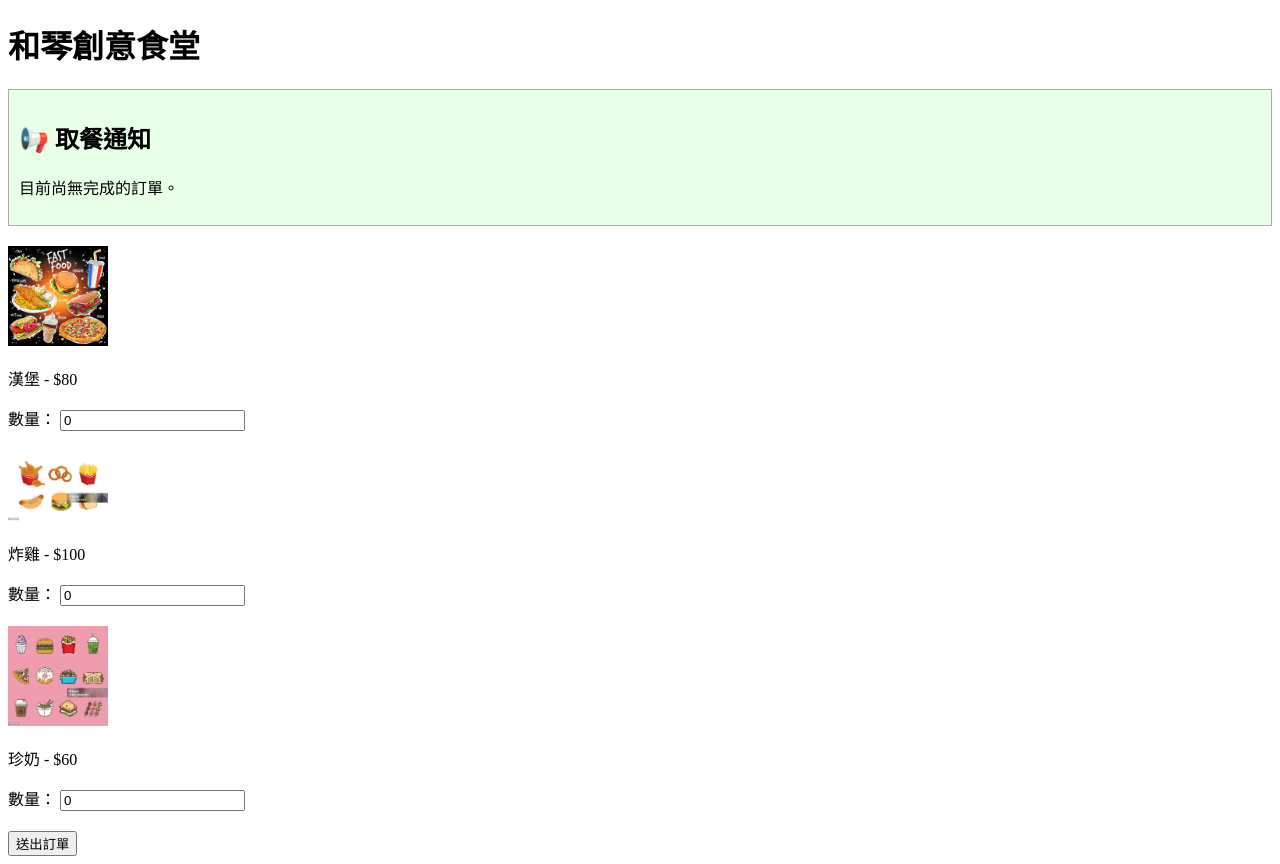
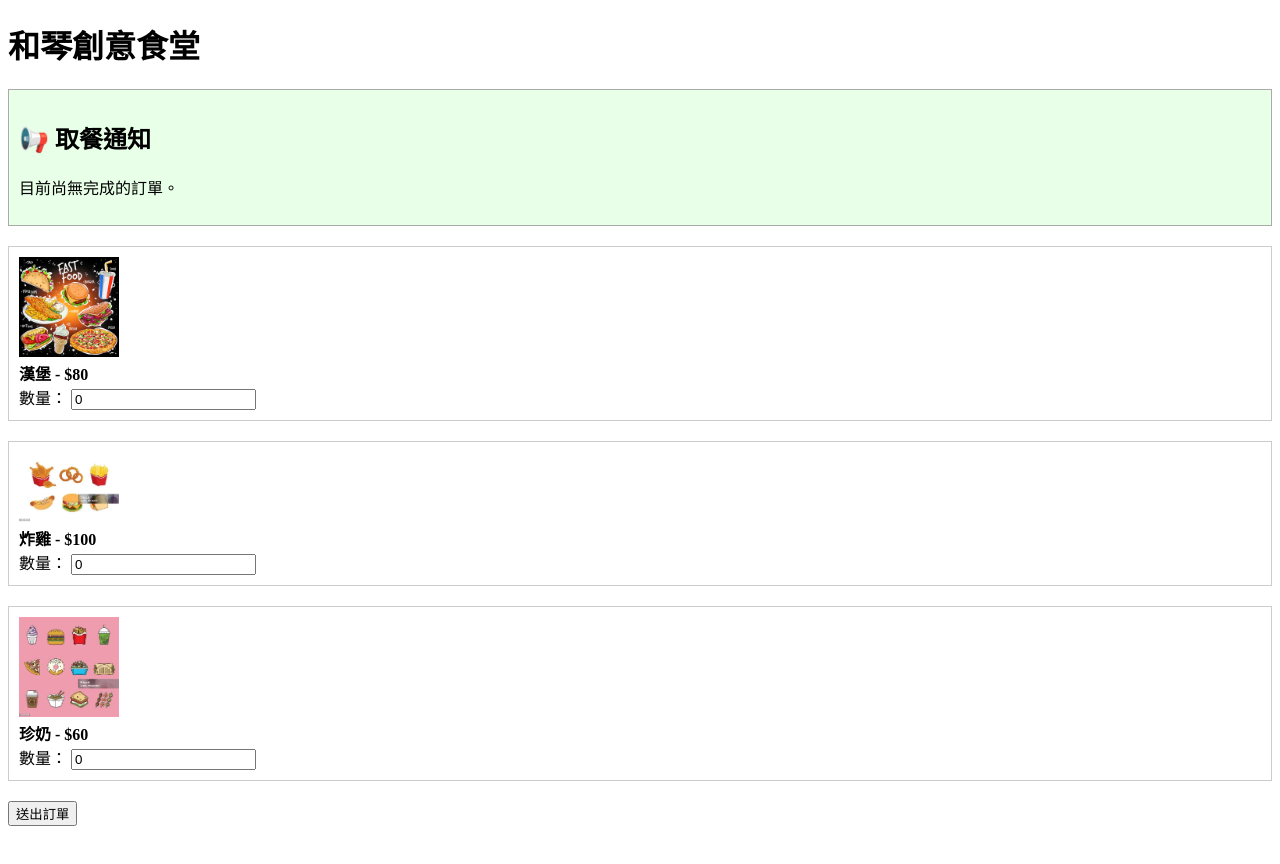
Before and after one commit to Yu-SongChang/Orderapp, a Flask app: page / in a window 1280 px wide. After the commit the page ends 826 px from the top, so only its background shows below. Run offline with Flask 3, Linux system fonts and the light colour scheme.

Commit message:
更新：加入訂單編號與完成狀態

```diff
--- a/app.py
+++ b/app.py
@@ -41,6 +41,12 @@ def requires_auth(f):
 # 首頁（點餐）
 @app.route('/', methods=['GET'])
 def index():
+    # ✅ 保險措施：補齊訂單中的 id 和 completed 欄位（避免前台爆炸）
+    for idx, order in enumerate(orders):
+        if "id" not in order:
+            order["id"] = idx + 1
+        if "completed" not in order:
+            order["completed"] = False
     return render_template('index.html', menu=menu, orders=orders)
 
 # 提交訂單
@@ -59,9 +65,9 @@ def submit_order():
                 "quantity": quantity
             })
     if order_items:
-        new_id = len(orders) + 1  # ✅ 訂單編號
+        new_id = len(orders) + 1
         orders.append({
-            "id": new_id,  # ✅ 編號
+            "id": new_id,
             "items": order_items,
             "total": total,
             "timestamp": datetime.now().strftime("%Y-%m-%d %H:%M:%S"),
@@ -69,31 +75,31 @@ def submit_order():
         })
     return redirect(url_for('index'))
 
-# 後台頁面（需登入）
+# 後台頁面
 @app.route('/admin')
 @requires_auth
 def admin():
     return render_template('admin.html', orders=orders)
 
-# 標記訂單為完成
+# 標記為完成
 @app.route('/mark_completed/<int:order_id>', methods=['POST'])
 @requires_auth
 def mark_completed(order_id):
     for order in orders:
-        if order["id"] == order_id:
+        if order.get("id") == order_id:
             order["completed"] = True
             break
     return redirect(url_for('admin'))
 
-# 刪除單筆訂單
+# 刪除訂單
 @app.route('/delete_order/<int:order_id>', methods=['POST'])
 @requires_auth
 def delete_order(order_id):
     global orders
-    orders = [order for order in orders if order["id"] != order_id]
+    orders = [order for order in orders if order.get("id") != order_id]
     return redirect(url_for('admin'))
 
-# 清除全部訂單
+# 清除全部
 @app.route('/clear_orders', methods=['POST'])
 @requires_auth
 def clear_orders():
--- a/templates/index.html
+++ b/templates/index.html
@@ -14,7 +14,8 @@
         {% if completed_orders %}
             <ul>
                 {% for order in completed_orders %}
-                    <li>
+                    {% if order.id is defined and order.items is defined %}
+                        <li style="margin-bottom: 10px;">
                             <strong>訂單編號：</strong> #{{ order.id }}<br>
                             <strong>完成時間：</strong> {{ order.timestamp }}<br>
                             <ul>
@@ -23,6 +24,7 @@
                                 {% endfor %}
                             </ul>
                         </li>
+                    {% endif %}
                 {% endfor %}
             </ul>
         {% else %}
@@ -30,12 +32,12 @@
         {% endif %}
     </section>
 
-    <!-- 點餐表單 -->
+    <!-- ✅ 點餐表單 -->
     <form method="POST" action="/submit_order">
         {% for item in menu %}
-            <div style="margin-bottom: 20px;">
-                <img src="/static/images/{{ item.image }}" alt="{{ item.name }}" width="100">
-                <p>{{ item.name }} - ${{ item.price }}</p>
+            <div style="margin-bottom: 20px; padding: 10px; border: 1px solid #ccc;">
+                <img src="/static/images/{{ item.image }}" alt="{{ item.name }}" width="100"><br>
+                <strong>{{ item.name }} - ${{ item.price }}</strong><br>
                 <label>數量：
                     <input type="number" name="quantity_{{ item.name }}" value="0" min="0">
                 </label>
```
Lines whose indentation alone changed are shown as unchanged.
